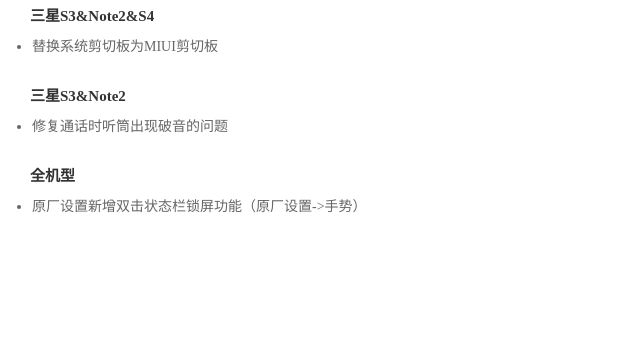
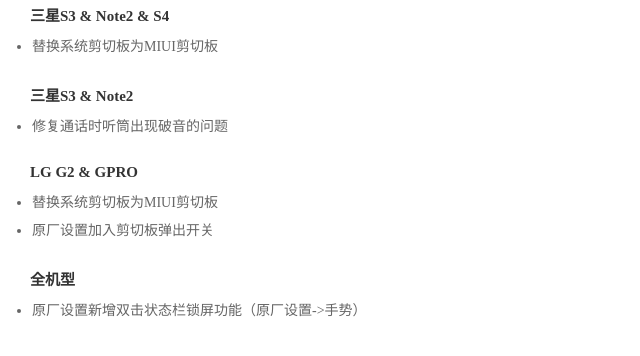
Before and after one commit to gtbluesky/gtbluesky.github.io, a plain HTML site: page miui_changelog/miui7/6.1.17.html in a window 1280 px wide. Shown: the part 90-446 px from the top of the page, without its empty margins (0-640 px from the left). Drawn offline with Linux system fonts and the light colour scheme.

Commit message:
modify 6.1.17 changelog

```diff
--- a/miui_changelog/miui7/6.1.17.html
+++ b/miui_changelog/miui7/6.1.17.html
@@ -34,13 +34,18 @@
         <div class="tuijian"></div>
         <div id="update">
             <h2 class="h2_2">更新日志</h2>
-            <h3>三星S3&Note2&S4</h3>
+            <h3>三星S3 & Note2 & S4</h3>
             <ul>
                 <li>替换系统剪切板为MIUI剪切板</li>
             </ul>
-            <h3>三星S3&Note2</h3>
+            <h3>三星S3 & Note2</h3>
             <ul>
                 <li>修复通话时听筒出现破音的问题</li>
+            </ul>
+            <h3>LG G2 & GPRO</h3>
+            <ul>
+                <li>替换系统剪切板为MIUI剪切板</li>
+                <li>原厂设置加入剪切板弹出开关</li>
             </ul>
             <h3>全机型</h3>
             <ul>
```
Also changed, not shown: miui_changelog/miui7/6.1.17.txt.
